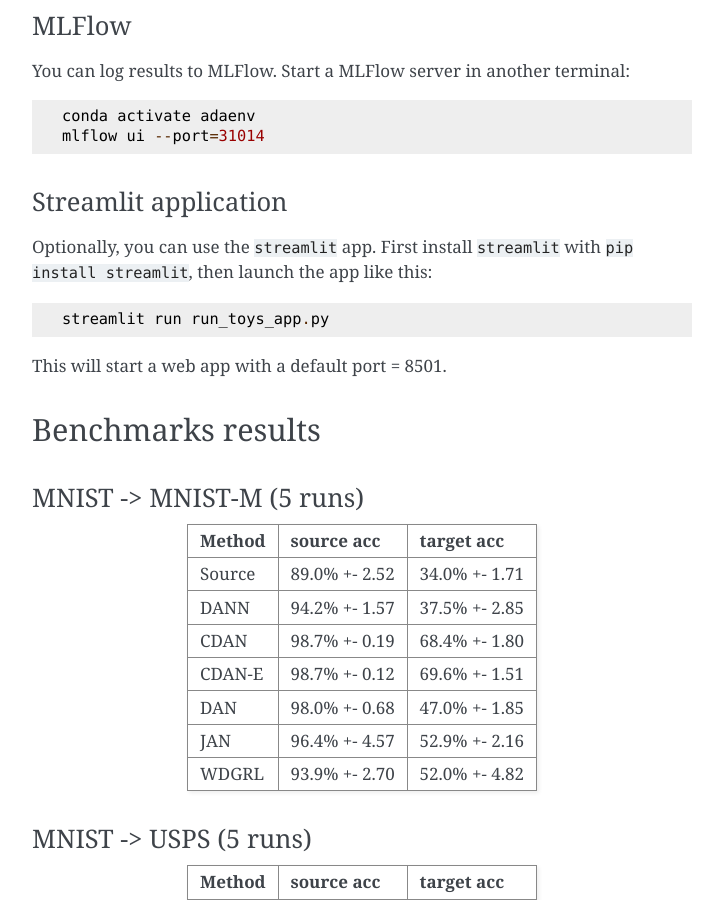
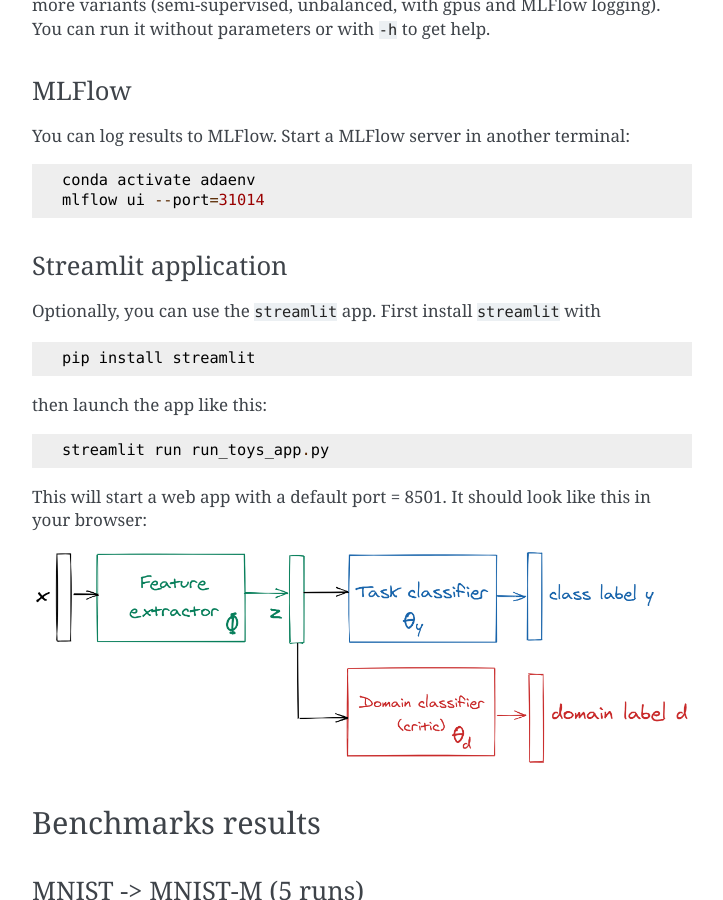
Before and after one commit to criteo-research/pytorch-ada, a Sphinx documentation site: the page built from docs/index.rst, in a window 1280 px wide and 900 px high, scrolled down 2122 px. Shown: the whole window, without its empty margins (388-1111 px from the left). Built offline with Sphinx 7.4.7, drawn with Linux system fonts in a browser that asks for light colours; some of the changed text lies outside the part shown.

Commit message:
Update doc index after Readme

```diff
--- a/docs/index.rst
+++ b/docs/index.rst
@@ -50,6 +50,8 @@
    come from the source or target domain.
 
 MMD-based methods don't make use of the critic network.
+
+The full list of implemented algorithm with references can be found in the :doc:`/algorithms` section.
 
 Quick start
 -----------
@@ -122,14 +124,21 @@
 ~~~~~~~~~~~~~~~~~~~~~
 
 Optionally, you can use the ``streamlit`` app. First install
-``streamlit`` with ``pip install streamlit``, then launch the app like
-this:
+``streamlit`` with
+
+::
+
+        pip install streamlit
+
+then launch the app like this:
 
 ::
 
         streamlit run run_toys_app.py
 
-This will start a web app with a default port = 8501.
+This will start a web app with a default port = 8501. It should look like this in your browser:
+
+.. image:: images/ada_blocks.png
 
 Benchmarks results
 ------------------
@@ -204,6 +213,21 @@
         sphinx-apidoc -o source/ ../adalib/ada ../scripts/
         make html
 
+Citing
+------
+
+If this library is useful for your research please cite:
+
+::
+
+        @misc{adalib2020,
+        title={(Yet) Another Domain Adaptation library},
+        author={Tousch, Anne-Marie and Renaudin, Christophe},
+        url={https://github.com/criteo-research/pytorch-ada},
+        year={2020}
+        }
+
+
 
 Browse the documentation
 ========================
```
